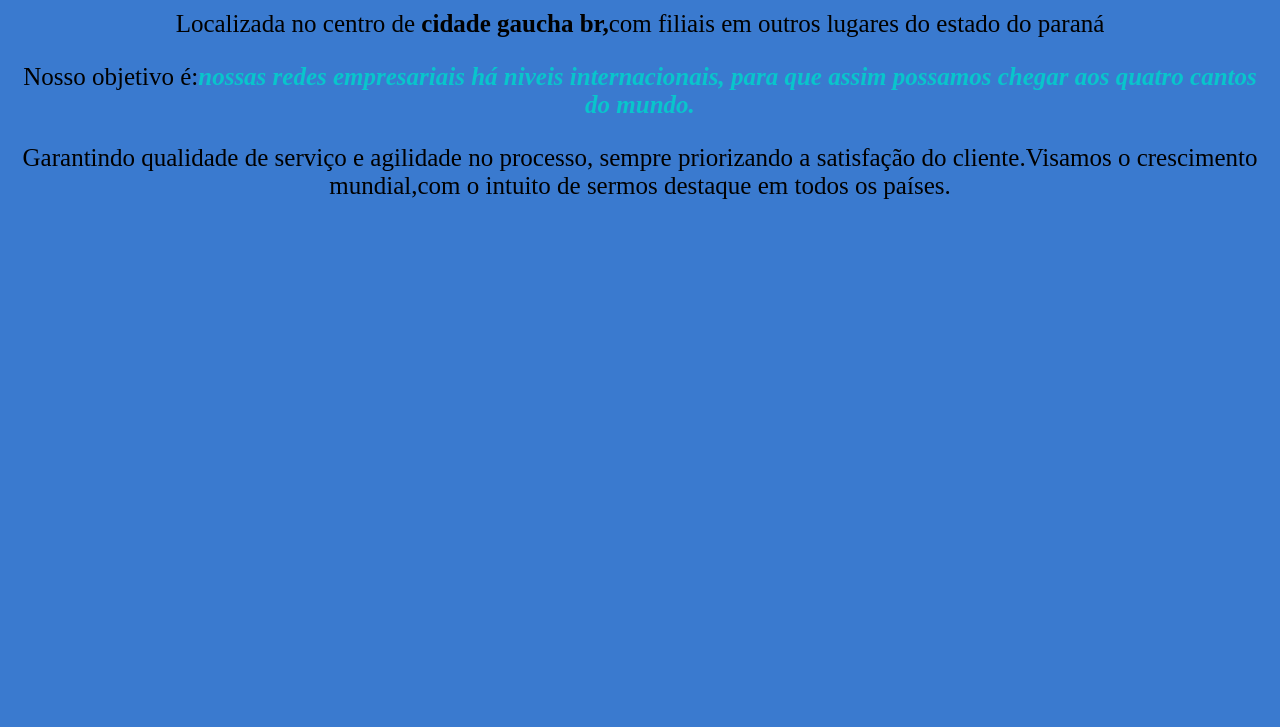
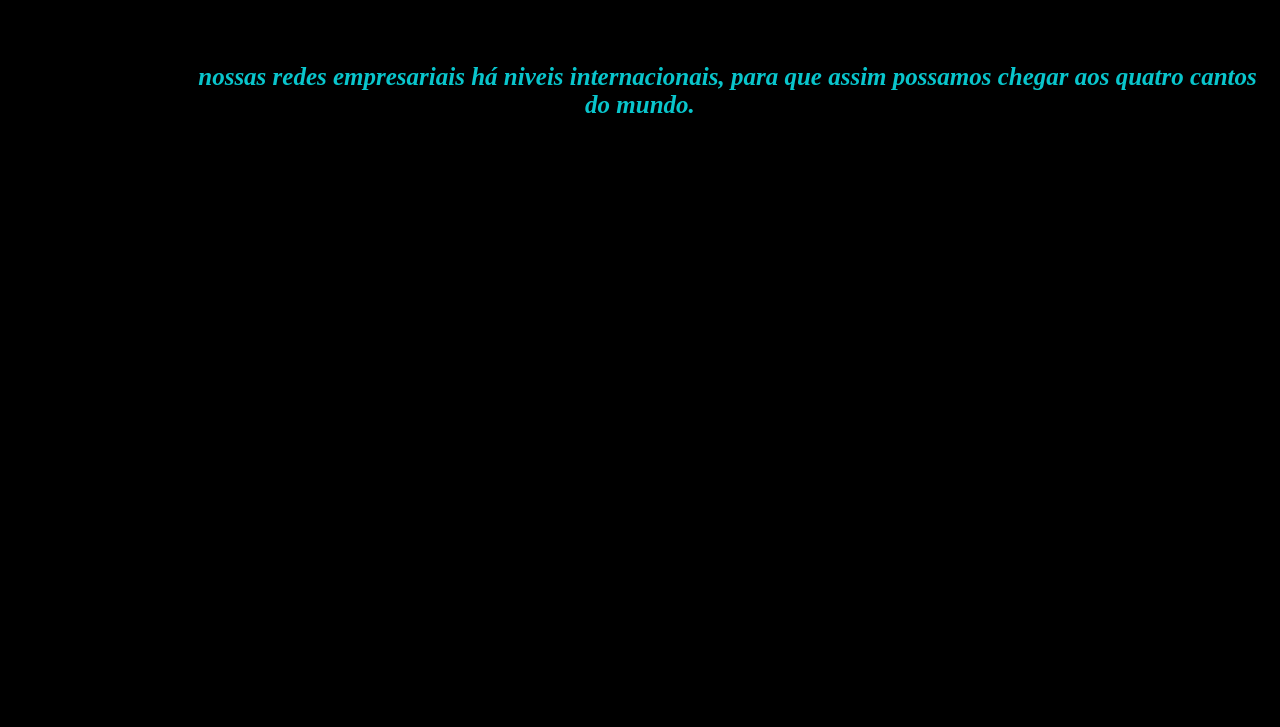
Before and after one commit to LzWinther/projeto1, a plain HTML site: page index.html in a window 1280 px wide. Shown: the part 73-800 px from the top of the page. Drawn offline with Linux system fonts and the light colour scheme.

Commit message:
mudando a cor do fundo para preto

```diff
--- a/style.css
+++ b/style.css
@@ -1,4 +1,4 @@
-body {background: #3a7acf}
+body {background: #000000}
 
 h1 {text-align: center;}
 
```
